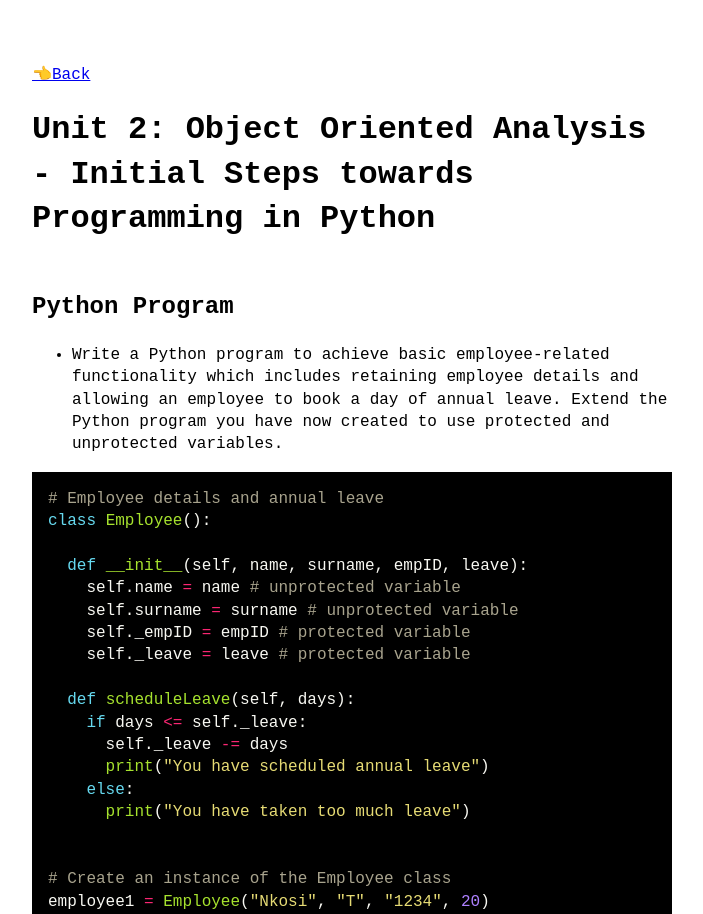
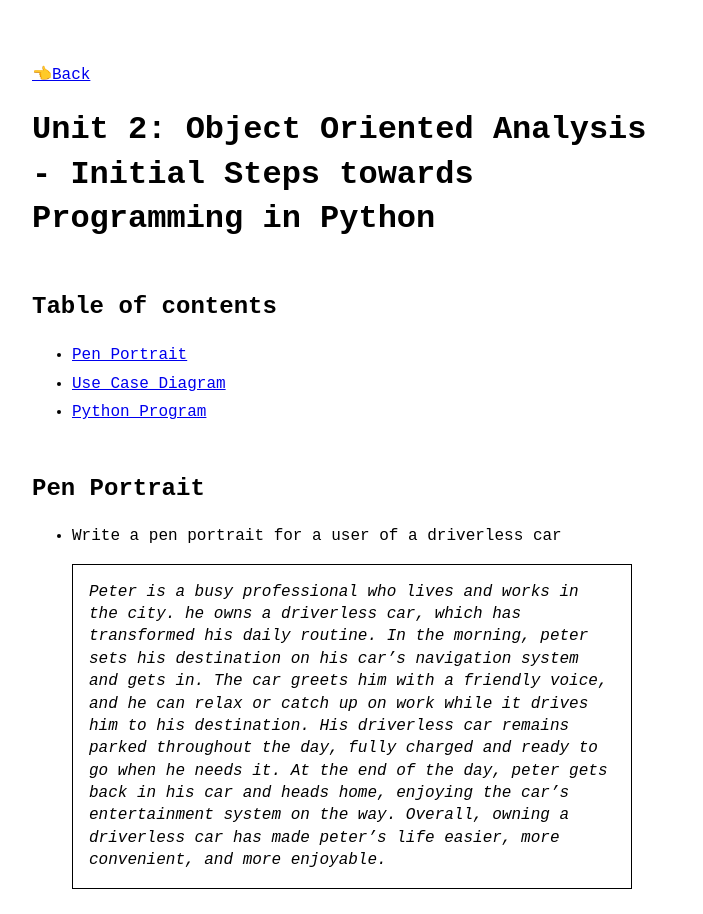
Before and after one commit to nkosi-tauro/essex-eportfolio-old, a Jekyll site: the page built from module_oop/unit2.md, in a window 1280 px wide and 1400 px high. Shown: the top 914 px of the window, without its empty margins (288-991 px from the left). Built offline with Jekyll 4.4.1, drawn with Linux system fonts in a browser that asks for light colours; some of the changed text lies outside the part shown.

Commit message:
update unit 2

```diff
--- a/module_oop/unit2.md
+++ b/module_oop/unit2.md
@@ -4,6 +4,24 @@ title: "Unit 2: Object Oriented Analysis - Initial Steps towards Programming in
 permalink: module_oop/unit2/
 ---
 
+## Table of contents
+- [Pen Portrait](#pen-portrait)
+- [Use Case Diagram](#use-case-diagram)
+- [Python Program](#python-program)
+
+
+## Pen Portrait
+- Write a pen portrait for a user of a driverless car
+
+> Peter is a busy professional who lives and works in the city. he owns a driverless car, which has transformed his daily routine. In the morning, peter sets his destination on his car's navigation system and gets in. The car greets him with a friendly voice, and he can relax or catch up on work while it drives him to his destination. His driverless car remains parked throughout the day, fully charged and ready to go when he needs it. At the end of the day, peter gets back in his car and heads home, enjoying the car's entertainment system on the way. Overall, owning a driverless car has made peter's life easier, more convenient, and more enjoyable.
+
+---
+## Use Case Diagram
+- Create a use case model which captures the ways in which a user needs to interact with the software system
+
+![use_case](../assets/images/pen_potrait.png)
+
+---
 ## Python Program
 - Write a Python program to achieve basic employee-related functionality which includes retaining employee details and allowing an employee to book a day of annual leave. Extend the Python program you have now created to use protected and unprotected variables.
 
```
Also changed, not shown: assets/images/pen_potrait.png (added).
